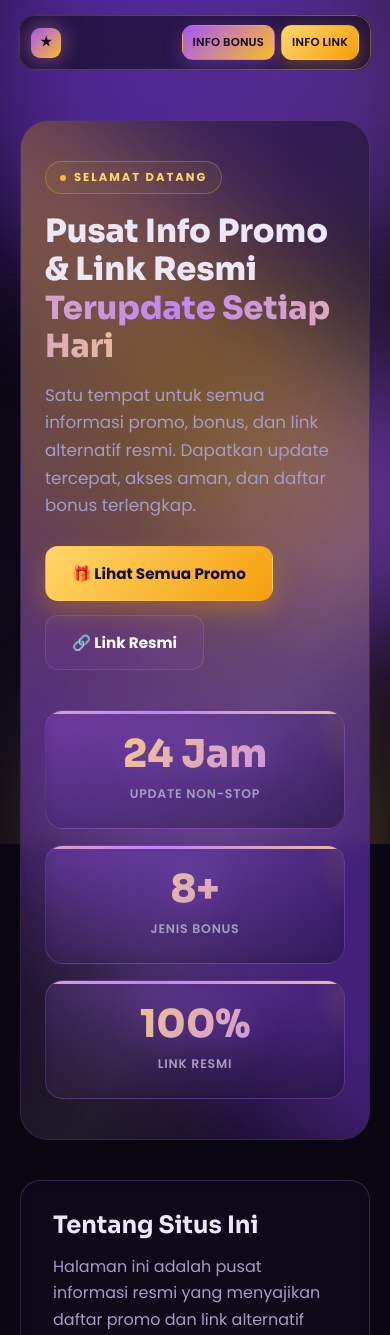
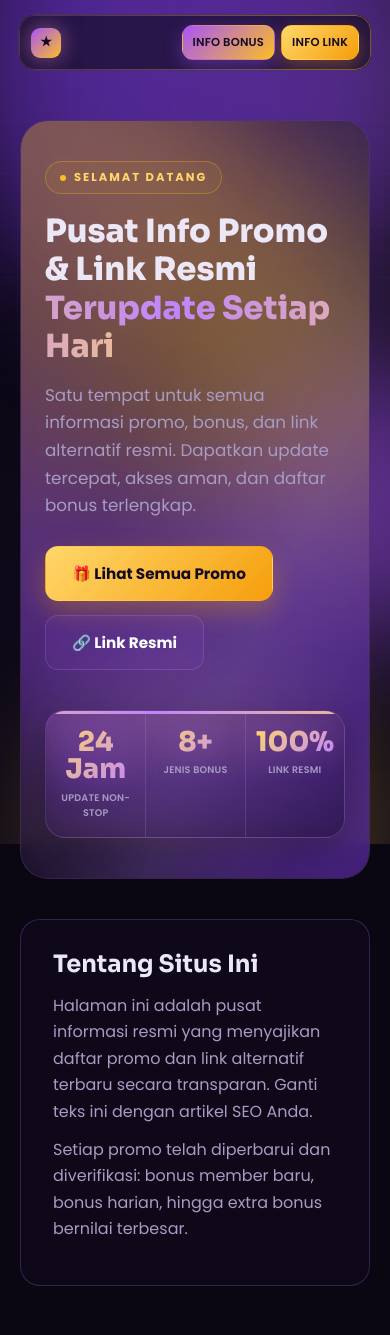
Before and after one commit to kuyagames/mpo888info, a PHP site: page / in a window 390 px wide. Shown: the top 1335 px of the page. Run offline with PHP 8.4, Linux system fonts and the light colour scheme; data comes from the database, SQL or seed files in the repository; a stand-in replaces the project's code that opens the database connection; some libraries are stand-ins or nearby versions.

Commit message:
UI: statistik jadi 1 glass card 3-in-one (pembatas, hover glow, 3 kolom di mobile)

```diff
--- a/assets/css/style.css
+++ b/assets/css/style.css
@@ -53,13 +53,15 @@ section{max-width:var(--maxw);margin:0 auto;padding:60px 20px}
 .btn-gold:hover{transform:translateY(-3px);box-shadow:0 14px 34px rgba(245,158,11,.45)}
 .btn-ghost{color:#fff;border-color:var(--glass-brd);background:var(--glass)}
 .btn-ghost:hover{transform:translateY(-3px);border-color:var(--purple-soft);box-shadow:0 10px 26px rgba(168,85,247,.3)}
-.stats{display:grid;grid-template-columns:repeat(3,1fr);gap:16px;margin-top:40px}
-.stat{position:relative;background:linear-gradient(160deg,rgba(168,85,247,.12),rgba(20,13,34,.5));border:1px solid var(--glass-brd);border-radius:18px;padding:24px 18px;text-align:center;backdrop-filter:blur(8px);overflow:hidden;transition:transform .35s cubic-bezier(.2,.7,.2,1),box-shadow .35s,border-color .35s}
-.stat::before{content:"";position:absolute;top:0;left:0;right:0;height:3px;background:linear-gradient(90deg,var(--gold-soft),var(--purple-soft),var(--gold-soft));background-size:200% auto;animation:flow 5s linear infinite}
-.stat::after{content:"";position:absolute;top:-40%;right:-30%;width:120px;height:120px;border-radius:50%;background:radial-gradient(circle,rgba(251,191,36,.18),transparent 70%);pointer-events:none}
-.stat:hover{transform:translateY(-6px);border-color:var(--purple-soft);box-shadow:0 18px 40px rgba(124,58,237,.32)}
-.stat .num{position:relative;font-family:'Sora';font-weight:800;font-size:2.4rem;line-height:1;background:linear-gradient(135deg,var(--gold-soft),var(--purple-soft));-webkit-background-clip:text;background-clip:text;color:transparent;filter:drop-shadow(0 0 18px rgba(168,85,247,.35))}
-.stat .lbl{position:relative;font-size:.78rem;font-weight:600;color:var(--muted);letter-spacing:.8px;margin-top:10px;text-transform:uppercase}
+.stats{position:relative;display:grid;grid-template-columns:repeat(3,1fr);margin-top:40px;background:linear-gradient(160deg,rgba(168,85,247,.14),rgba(20,13,34,.55));border:1px solid var(--glass-brd);border-radius:20px;backdrop-filter:blur(10px);overflow:hidden;box-shadow:0 12px 34px rgba(0,0,0,.28)}
+.stats::before{content:"";position:absolute;top:0;left:0;right:0;height:3px;background:linear-gradient(90deg,var(--gold-soft),var(--purple-soft),var(--gold-soft));background-size:200% auto;animation:flow 5s linear infinite;z-index:3}
+.stats::after{content:"";position:absolute;inset:0;background:radial-gradient(420px 130px at 50% -12%,rgba(251,191,36,.13),transparent 70%);pointer-events:none}
+.stat{position:relative;z-index:2;padding:26px 14px 24px;text-align:center;transition:background .3s ease}
+.stat + .stat{border-left:1px solid var(--glass-brd)}
+.stat:hover{background:rgba(168,85,247,.12)}
+.stat .num{font-family:'Sora';font-weight:800;font-size:2.3rem;line-height:1;background:linear-gradient(135deg,var(--gold-soft),var(--purple-soft));-webkit-background-clip:text;background-clip:text;color:transparent;filter:drop-shadow(0 0 16px rgba(168,85,247,.35));transition:transform .3s ease}
+.stat:hover .num{transform:scale(1.09)}
+.stat .lbl{font-size:.74rem;font-weight:600;color:var(--muted);letter-spacing:.6px;margin-top:9px;text-transform:uppercase}
 .article{margin-top:40px;background:rgba(20,13,34,.45);border:1px solid var(--glass-brd);border-radius:var(--radius);padding:30px 32px;backdrop-filter:blur(8px)}
 .article h2{font-size:1.5rem;margin-bottom:14px}
 .article p{color:var(--muted);margin-bottom:12px}
@@ -118,5 +120,5 @@ footer{text-align:center;padding:40px 20px 60px;color:var(--muted);font-size:.82
 footer .fbrand{font-family:'Sora';font-weight:800;font-size:1.1rem;color:var(--text);margin-bottom:10px}
 .toTop{position:fixed;bottom:24px;right:24px;width:48px;height:48px;border-radius:14px;z-index:40;display:grid;place-items:center;cursor:pointer;background:linear-gradient(135deg,var(--purple),var(--gold-deep));color:#fff;border:none;font-size:1.2rem;opacity:0;transform:translateY(20px);transition:.35s;box-shadow:0 10px 26px rgba(124,58,237,.4)}
 .toTop.show{opacity:1;transform:none}
-@media(max-width:820px){.menu a{padding:8px 13px;font-size:.82rem}.brand span{display:none}.brand-logo{height:34px;max-width:150px}.promos.cols-4{grid-template-columns:repeat(2,1fr)}.stats{grid-template-columns:1fr}.group-label h3{font-size:1.15rem}}
+@media(max-width:820px){.menu a{padding:8px 13px;font-size:.82rem}.brand span{display:none}.brand-logo{height:34px;max-width:150px}.promos.cols-4{grid-template-columns:repeat(2,1fr)}.stat{padding:18px 8px 16px}.stat .num{font-size:1.7rem}.stat .lbl{font-size:.6rem;letter-spacing:.2px;margin-top:6px}.group-label h3{font-size:1.15rem}}
 @media(max-width:520px){.promos.cols-2,.promos.cols-4{grid-template-columns:1fr}.hero-banner{padding:40px 24px}.nav-inner{padding:10px 12px;gap:8px}.brand-logo{height:28px;max-width:108px}.menu{gap:6px}.menu a{padding:7px 10px;font-size:.72rem;letter-spacing:.2px}}
```
